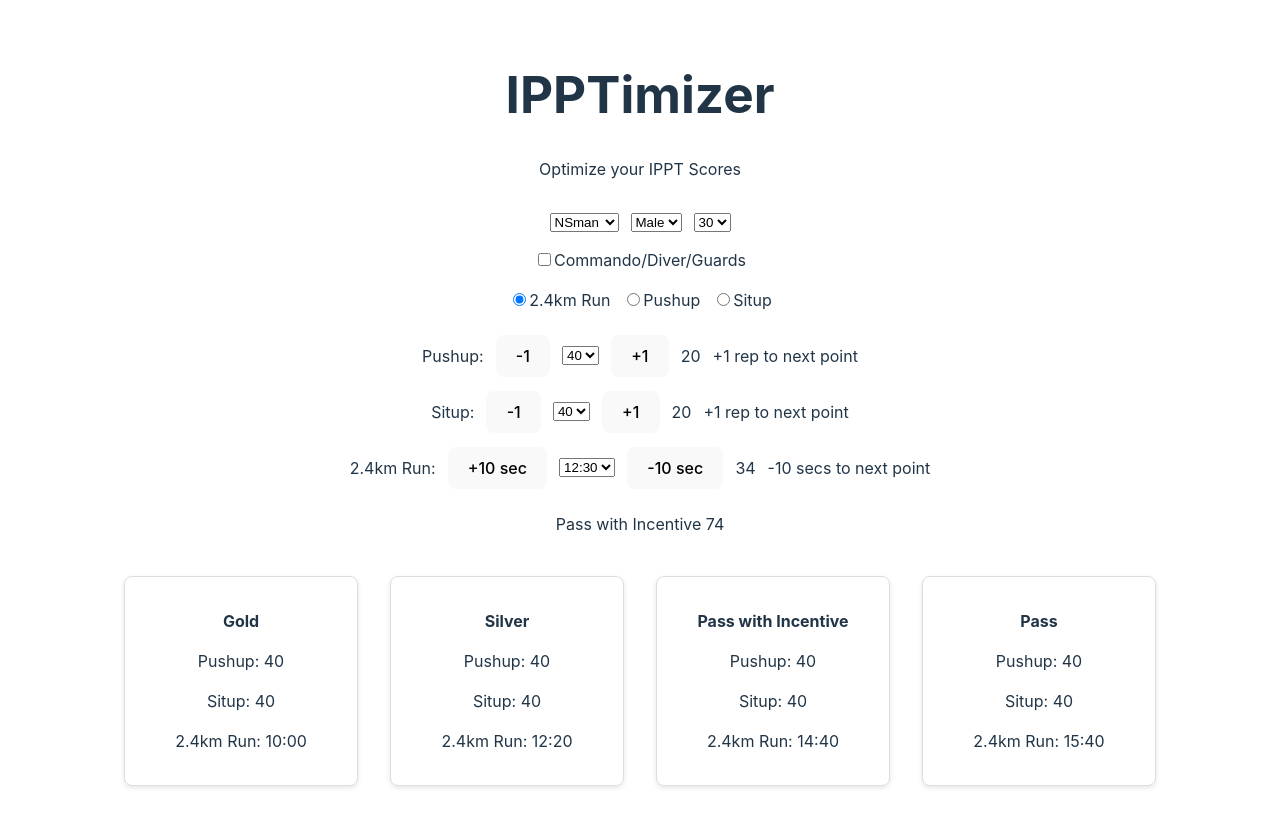
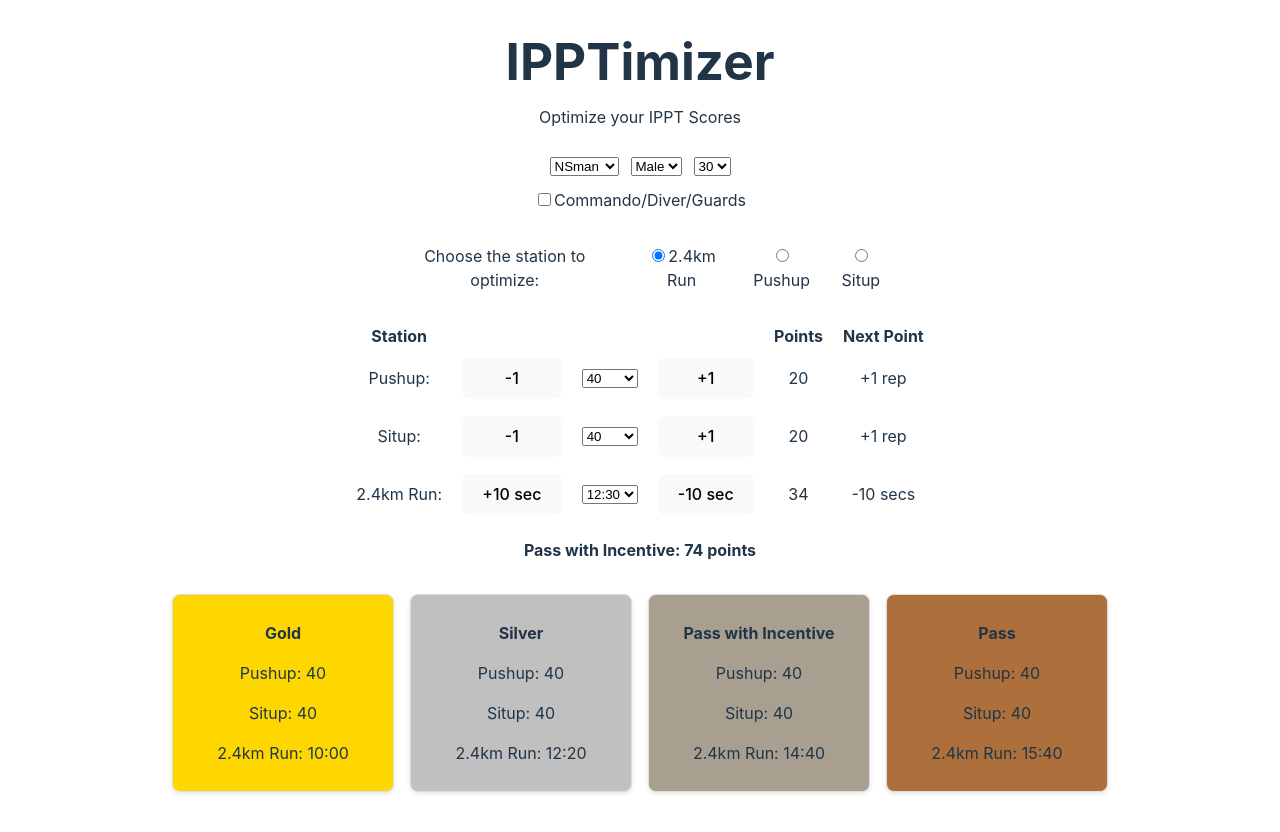
Before and after one commit to andyphua114/ipptimizer, a React (Vite) app: page / in a window 1280 px wide. Shown: the top 832 px of the page. Built offline with nearby package versions, Linux system fonts and the light colour scheme.

Commit message:
Styling enhancements

```diff
--- a/src/App.css
+++ b/src/App.css
@@ -3,6 +3,10 @@
   margin: 0 auto;
   padding: 2rem;
   text-align: center;
+}
+
+h1 {
+  margin: 1px;
 }
 
 .container {
@@ -59,10 +63,21 @@
   display: flex;
   justify-content: center; /* Center horizontally */
   align-items: center; /* Center vertically */
-  padding: 16px;
+  padding: 12px;
   max-width: 500px; /* Restrict container width */
   margin: 0 auto; /* Center the container in the viewport */
   gap: 12px; /* Smaller gap between dropdowns */
+}
+
+.footer-container {
+  display: flex;
+  justify-content: center; /* Center horizontally */
+  align-items: center; /* Center vertically */
+  margin-left: 16px;
+  margin-right: 16px;
+  gap: 12px; /* Smaller gap between dropdowns */
+  /* background-color: #87ceeb; */
+  border-radius: 8px;
 }
 
 .station-container {
@@ -76,15 +91,25 @@
 }
 
 .input-container {
-  display: flex;
+  display: grid;
+  grid-template-columns: auto auto auto auto auto auto; /* Adjust column widths as needed */
   justify-content: center; /* Center horizontally */
   align-items: center; /* Center vertically */
   max-width: 800px; /* Restrict container width */
   margin: 0 auto; /* Center the container in the viewport */
-  gap: 12px; /* Smaller gap between dropdowns */
+  gap: 2px 20px; /* Smaller gap between dropdowns */
 }
 
 .dropdown {
   display: flex;
   flex-direction: column; /* Ensure label is above the dropdown */
 }
+
+.header {
+  font-weight: bold; /* Optional: Make headers stand out */
+  text-align: center; /* Align headers in the center of each column */
+}
+
+.row {
+  display: contents; /* Allows rows to share the same grid structure */
+}
--- a/src/App.jsx
+++ b/src/App.jsx
@@ -166,6 +166,7 @@ function App() {
             <label htmlFor={"elite-checkbox"}>Commando/Diver/Guards</label>
             {/* Radio button for optimize */}
             <div className="station-container">
+              <p>Choose the station to optimize: </p>
               {station.map((option) => (
                 <div key={option}>
                   <input
@@ -184,26 +185,40 @@ function App() {
             </div>
             {/* pushup */}
             <div className="input-container">
+              <div className="header">Station</div>
+              <div className="header"></div>
+              <div className="header"></div>
+              <div className="header"></div>
+              <div className="header">Points</div>
+              <div className="header">Next Point</div>
+              <div className="row">
                 <p>Pushup:</p>
                 <StationInput name="pushup" type={pushup} setType={setPushup} />
                 <p>{pushupScore}</p>
-              <p>+{toNextPushup} rep to next point</p>
+                <p>
+                  +{toNextPushup} {toNextPushup > 1 ? "reps" : "rep"}
+                </p>
               </div>
               {/* situp */}
-            <div className="input-container">
+              <div className="row">
                 <p>Situp:</p>
                 <StationInput name="situp" type={situp} setType={setSitup} />
                 <p>{situpScore}</p>
-              <p>+{toNextSitup} rep to next point</p>
+                <p>
+                  +{toNextSitup} {toNextSitup > 1 ? "reps" : "rep"}
+                </p>
               </div>
               {/* run */}
-            <div className="input-container">
+              <div className="row">
                 <p>2.4km Run:</p>
                 <StationInput name="run" type={run} setType={setRun} />
                 <p>{runScore}</p>
-              <p>-{toNextRun} secs to next point</p>
+                <p>-{toNextRun} secs</p>
               </div>
+            </div>
+            <div className="footer-container">
               <Footer elite={elite} serviceStatus={serviceStatus} />
+            </div>
             <div className="card-container">
               <Card
                 age={age}
--- a/src/components/Card.css
+++ b/src/components/Card.css
@@ -1,9 +1,25 @@
 .card {
   border: 1px solid #ddd;
   border-radius: 8px;
-  padding: 16px;
+  padding: 10px;
   box-shadow: 0 2px 5px rgba(0, 0, 0, 0.1);
   width: 200px; /* Adjust the width as needed */
   text-align: center;
-  margin: 8px; /* Space between cards */
+  margin: 0px; /* Space between cards */
 }
+
+.gold {
+  background-color: #ffd700;
+}
+
+.silver {
+  background-color: #c0c0c0;
+}
+
+.pass {
+  background-color: #ad6f3b;
+}
+
+.passwithincentive {
+  background-color: #a89f91;
+}
--- a/src/components/Card.jsx
+++ b/src/components/Card.jsx
@@ -79,8 +79,10 @@ function Card({ age, gender, elite, serviceStatus, stationOptimize, award }) {
     currentTotal,
   ]);
 
+  const awardClass = award.replace(/\s/g, "").toLowerCase();
+
   return (
-    <div className="card">
+    <div className={`card ${awardClass}`}>
       <p>
         <strong>{award}</strong>
       </p>
--- a/src/components/Footer.jsx
+++ b/src/components/Footer.jsx
@@ -18,7 +18,11 @@ function Footer({ elite, serviceStatus }) {
   let award = "Fail";
 
   if (pushupScore === 0 || situpScore === 0 || runScore === 0) {
-    return <p>{"Fail"}</p>;
+    return (
+      <p>
+        <strong>{"Fail"}</strong>
+      </p>
+    );
   }
 
   if (totalScore >= gold) {
@@ -35,7 +39,9 @@ function Footer({ elite, serviceStatus }) {
 
   return (
     <p>
-      {award} {totalScore}
+      <strong>
+        {award}: {totalScore} points
+      </strong>
     </p>
   );
 }
```
Lines whose indentation alone changed are shown as unchanged.
